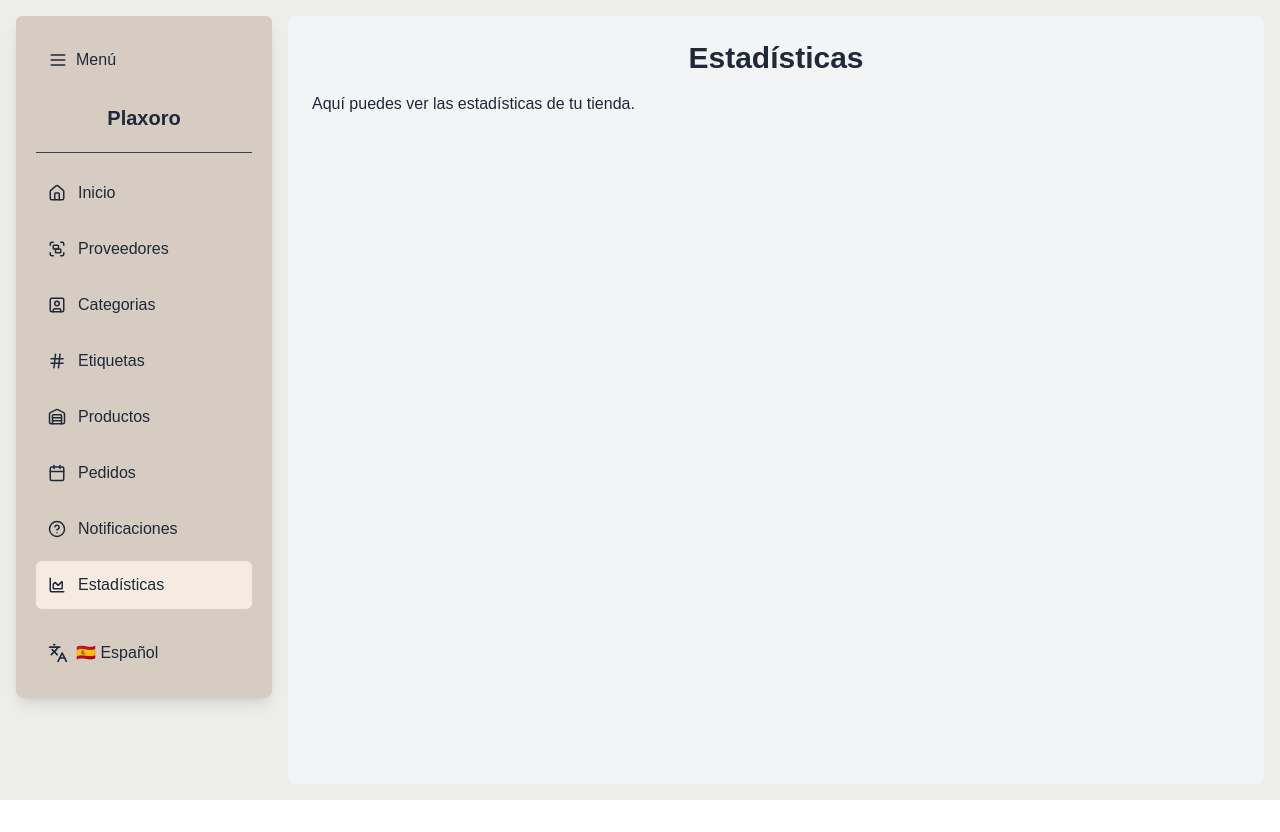
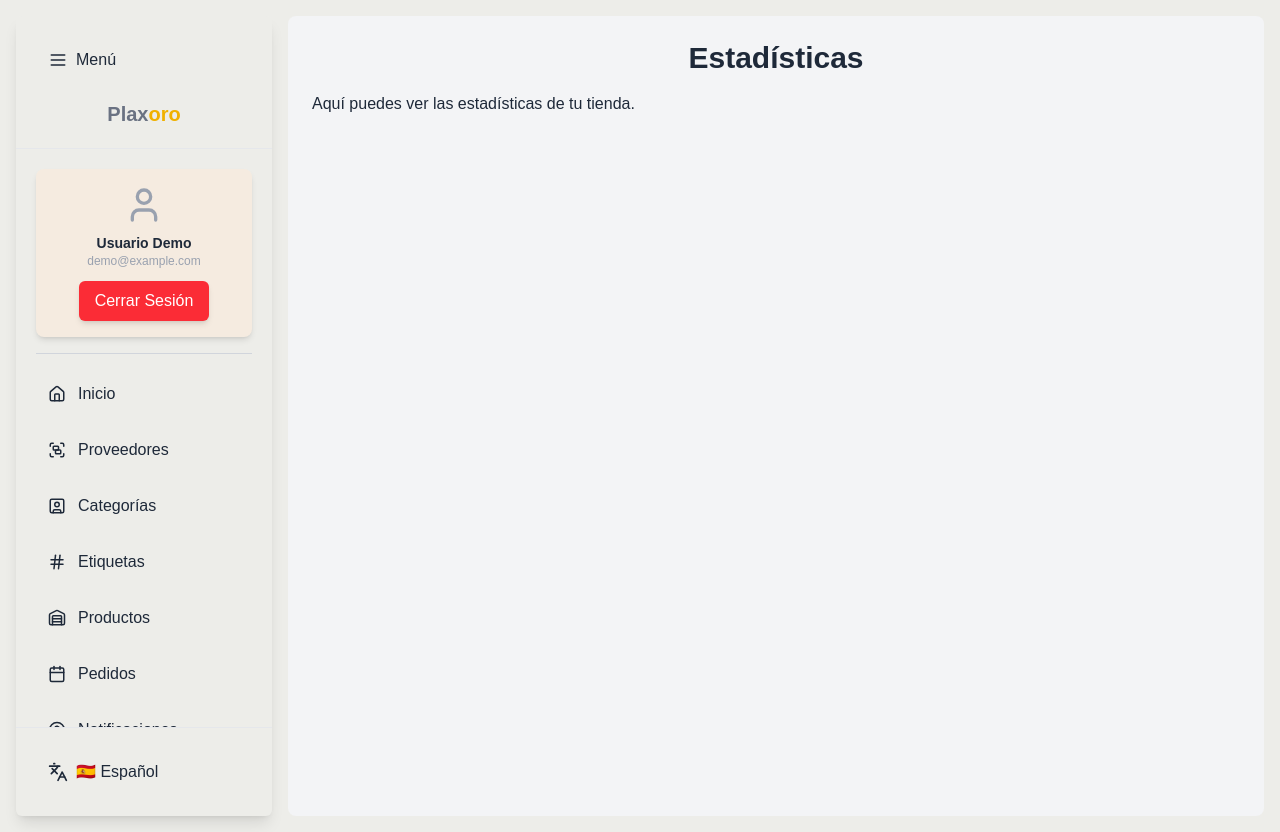
Before and after one commit to AlfonsoVazquezOficial/mayahuel-admin-page, a Next.js app: page /statistics in a window 1280 px wide. Before the commit the page ends 800 px from the top, so only its background shows below. Built offline with nearby package versions, Linux system fonts and the light colour scheme.

Commit message:
Sidebar scroll fixed

```diff
--- a/src/app/common/Sidebar.tsx
+++ b/src/app/common/Sidebar.tsx
@@ -1,4 +1,5 @@
-// Sidebar.tsx
+"use client"
+
 import {
   Menu,
   X,
@@ -6,37 +7,33 @@ import {
   Home,
   CircleHelp,
   Languages,
-  Users,
-  HandHeart,
   SquareUser,
   Calendar,
-  Check,
-  ChartArea,
+  AreaChartIcon as ChartArea,
   Warehouse,
-  Database,
   Group,
   HashIcon,
-} from "lucide-react";
-import { usePathname } from "next/navigation";
-import { useState, useEffect, ReactNode } from "react";
+} from "lucide-react"
+import { usePathname } from "next/navigation"
+import { useState, useEffect, type ReactNode } from "react"
 
 interface Option {
-  name: string;
-  path: string;
-  icon: ReactNode;
+  name: string
+  path: string
+  icon: ReactNode
 }
 
 interface Translations {
   [key: string]: {
-    menu: string;
-    options: Option[];
-    language: string;
-  };
+    menu: string
+    options: Option[]
+    language: string
+  }
 }
 
 interface UserType {
-  name: string;
-  email: string;
+  name: string
+  email: string
 }
 
 const translations: Translations = {
@@ -45,24 +42,12 @@ const translations: Translations = {
     options: [
       { name: "Home", path: "/", icon: <Home size={18} /> },
       { name: "Suppliers", path: "/suppliers", icon: <Group size={18} /> },
-      {
-        name: "Categories",
-        path: "/categories",
-        icon: <SquareUser size={18} />,
-      },
+      { name: "Categories", path: "/categories", icon: <SquareUser size={18} /> },
       { name: "Tags", path: "/tags", icon: <HashIcon size={18} /> },
       { name: "Products", path: "/products", icon: <Warehouse size={18} /> },
       { name: "Orders", path: "/orders", icon: <Calendar size={18} /> },
-      {
-        name: "Notifications",
-        path: "/notifications",
-        icon: <CircleHelp size={18} />,
-      },
-      {
-        name: "Statistics",
-        path: "/statistics",
-        icon: <ChartArea size={18} />,
-      },
+      { name: "Notifications", path: "/notifications", icon: <CircleHelp size={18} /> },
+      { name: "Statistics", path: "/statistics", icon: <ChartArea size={18} /> },
     ],
     language: "Language",
   },
@@ -71,98 +56,92 @@ const translations: Translations = {
     options: [
       { name: "Inicio", path: "/", icon: <Home size={18} /> },
       { name: "Proveedores", path: "/suppliers", icon: <Group size={18} /> },
-      {
-        name: "Categorias",
-        path: "/categories",
-        icon: <SquareUser size={18} />,
-      },
+      { name: "Categorías", path: "/categories", icon: <SquareUser size={18} /> },
       { name: "Etiquetas", path: "/tags", icon: <HashIcon size={18} /> },
       { name: "Productos", path: "/products", icon: <Warehouse size={18} /> },
       { name: "Pedidos", path: "/orders", icon: <Calendar size={18} /> },
-      {
-        name: "Notificaciones",
-        path: "/notifications",
-        icon: <CircleHelp size={18} />,
-      },
-      {
-        name: "Estadísticas",
-        path: "/statistics",
-        icon: <ChartArea size={18} />,
-      },
+      { name: "Notificaciones", path: "/notifications", icon: <CircleHelp size={18} /> },
+      { name: "Estadísticas", path: "/statistics", icon: <ChartArea size={18} /> },
+
+
     ],
     language: "Idioma",
   },
-};
+}
 
 const Sidebar = () => {
-  const [isOpen, setIsOpen] = useState<boolean>(true);
-  const [isMobile, setIsMobile] = useState<boolean>(false);
-  const [language, setLanguage] = useState<keyof typeof translations>("es");
-  const [user, setUser] = useState<UserType | null>(null);
-  const pathname = usePathname();
+  const [isOpen, setIsOpen] = useState<boolean>(true)
+  const [isMobile, setIsMobile] = useState<boolean>(false)
+  const [language, setLanguage] = useState<keyof typeof translations>("es")
+  const [user, setUser] = useState<UserType | null>({
+    name: "Usuario Demo",
+    email: "demo@example.com",
+  })
+  const pathname = usePathname()
 
   useEffect(() => {
     const handleResize = () => {
-      setIsMobile(window.innerWidth < 1024);
-      if (window.innerWidth >= 1024) setIsOpen(true);
-      if (window.innerWidth < 1024) setIsOpen(false);
-    };
-    handleResize();
-    window.addEventListener("resize", handleResize);
-    return () => window.removeEventListener("resize", handleResize);
-  }, []);
+      setIsMobile(window.innerWidth < 1024)
+      if (window.innerWidth >= 1024) setIsOpen(true)
+      if (window.innerWidth < 1024) setIsOpen(false)
+    }
+
+    handleResize()
+    window.addEventListener("resize", handleResize)
+    return () => window.removeEventListener("resize", handleResize)
+  }, [])
 
   useEffect(() => {
-    const savedLang = localStorage.getItem("lang");
+    const savedLang = localStorage.getItem("lang")
     if (savedLang && (savedLang === "es" || savedLang === "en")) {
-      setLanguage(savedLang);
+      setLanguage(savedLang)
     }
-  }, []);
+  }, [])
 
   const toggleLanguage = () => {
-    const newLang = language === "en" ? "es" : "en";
-    setLanguage(newLang);
-    localStorage.setItem("lang", newLang);
-  };
+    const newLang = language === "en" ? "es" : "en"
+    setLanguage(newLang)
+    localStorage.setItem("lang", newLang)
+  }
 
   const logout = () => {
-    setUser(null);
-  };
+    setUser(null)
+  }
 
   return (
     <>
+      {/* Mobile menu button */}
       {isMobile && (
         <button
-          className="fixed top-4 left-4 z-50 bg-gray-800 text-white p-2 rounded-md lg:hidden shadow-md hover:bg-gray-700 transition-all"
+          className="fixed top-4 left-4 z-50 bg-brand-e text-gray-800 p-2 rounded-md lg:hidden shadow-md hover:bg-gray-700 transition-all"
           onClick={() => setIsOpen(true)}
         >
           <Menu size={24} />
         </button>
       )}
 
+      {/* Mobile overlay */}
       {isMobile && isOpen && (
-        <div
-          className="fixed inset-0 bg-black opacity-50 z-40 lg:hidden"
-          onClick={() => setIsOpen(false)}
-        />
+        <div className="fixed inset-0 bg-black opacity-50 z-40 lg:hidden" onClick={() => setIsOpen(false)} />
       )}
 
+      {/* Sidebar container - FONDO FIJO */}
       <aside
-        className={`fixed lg:relative top-0 left-0 xs:h-screen md:h-[98%] overflow-y-auto bg-brand-b text-gray-800 p-5 flex flex-col gap-5 transition-all duration-300 rounded-md shadow-lg z-50 overflow-x-hidden
-    ${
+        className={`fixed lg:relative top-0 left-0 h-screen bg-brand-a text-gray-800 shadow-lg z-50 transition-all duration-300 flex flex-col rounded-md ${
           isMobile
             ? isOpen
-          ? "translate-x-0"
-          : "-translate-x-full"
+              ? "translate-x-0 w-64"
+              : "-translate-x-full w-64"
             : isOpen
               ? "w-64"
               : "w-16 bg-transparent shadow-none"
-    }
-  `}
+        }`}
       >
+        {/* Header fijo - NO SE MUEVE */}
+        <div className="flex-shrink-0 p-5 border-b border-gray-200">
           {isMobile && (
             <button
-            className="self-end p-2 hover:bg-brand-c rounded-md transition-all"
+              className="self-end p-2 hover:bg-blue-100 rounded-md transition-all mb-4 ml-auto block"
               onClick={() => setIsOpen(false)}
             >
               <X size={24} />
@@ -171,8 +150,9 @@ const Sidebar = () => {
 
           {!isMobile && (
             <button
-            className={`flex items-center hover:bg-brand-c rounded-md transition-all
-                ${isOpen ? "gap-2 p-3" : "w-12 h-12 justify-center"}`}
+              className={`flex items-center hover:bg-blue-100 rounded-md transition-all mb-4 ${
+                isOpen ? "gap-2 p-3" : "w-12 h-12 justify-center"
+              }`}
               onClick={() => setIsOpen(!isOpen)}
             >
               <Menu size={20} className="shrink-0" />
@@ -182,58 +162,65 @@ const Sidebar = () => {
 
           {isOpen && (
             <div>
-            <h1 className="text-center text-xl font-bold">Plaxoro</h1>
+              <h1 className="text-center text-xl font-bold"><span className="text-gray-500">Plax</span><span className="text-yellow-500">oro</span></h1>
             </div>
           )}
+        </div>
 
+        {/* Contenido scrolleable - SOLO ESTA PARTE SE MUEVE */}
         {isOpen && (
-          <>
-            {user ? (
-              <div className="p-4 bg-brand-c rounded-lg flex flex-col items-center text-center shadow-md">
+          <div className="flex-1 overflow-y-auto p-5 flex flex-col">
+            {/* User info */}
+            {user && (
+              <div className="p-4 bg-brand-c rounded-lg flex flex-col items-center text-center shadow-md mb-4 flex-shrink-0">
                 <User size={40} className="text-gray-400 mb-2" />
                 <p className="text-sm font-semibold">{user.name}</p>
                 <p className="text-xs text-gray-400">{user.email}</p>
                 <button
                   className="bg-red-500 hover:bg-red-600 text-white py-2 px-4 rounded-md mt-3 flex items-center gap-2 shadow-md transition-all"
                   onClick={logout}
-                ></button>
+                >
+                  Cerrar Sesión
+                </button>
               </div>
-            ) : null}
+            )}
 
-            <nav className="flex flex-col gap-2 border-t border-gray-700 pt-4">
+            {/* Navigation - CONTENIDO SCROLLEABLE */}
+            <nav className="flex flex-col gap-2 border-t border-gray-300 pt-4 flex-1">
               {translations[language].options.map((item, i) => {
-                const isActive =
-                  pathname === item.path ||
-                  pathname.startsWith(item.path + "/");
+                const isActive = pathname === item.path || pathname.startsWith(item.path + "/")
 
                 return (
                   <button
                     key={i}
                     onClick={() => (window.location.href = item.path)}
-                    className={`p-3 rounded-md flex gap-3 items-center transition-all cursor-pointer
-                      ${isActive ? "bg-brand-c" : "hover:bg-brand-d"}
-                    `}
+                    className={`p-3 rounded-md flex gap-3 items-center transition-all cursor-pointer ${
+                      isActive ? "bg-brand-e text-gray-800" : "hover:bg-brand-c"
+                    }`}
                   >
                     {item.icon} {item.name}
                   </button>
-                );
+                )
               })}
             </nav>
-          </>
+          </div>
         )}
 
+        {/* Footer fijo - NO SE MUEVE */}
         {isOpen && (
+          <div className="flex-shrink-0 p-5 border-t border-gray-200">
             <div
-            className="mt-auto flex items-center gap-2 p-3 hover:bg-brand-d rounded-md cursor-pointer transition-all"
+              className="flex items-center gap-2 p-3 hover:bg-blue-100 rounded-md cursor-pointer transition-all"
               onClick={toggleLanguage}
             >
               <Languages size={20} />
               {language === "en" ? "🇺🇸 English" : "🇪🇸 Español"}
             </div>
+          </div>
         )}
       </aside>
     </>
-  );
-};
+  )
+}
 
-export default Sidebar;
+export default Sidebar
```
Also changed, not shown: src/app/globals.css (line endings or trailing spaces). Lines whose indentation alone changed are shown as unchanged.
